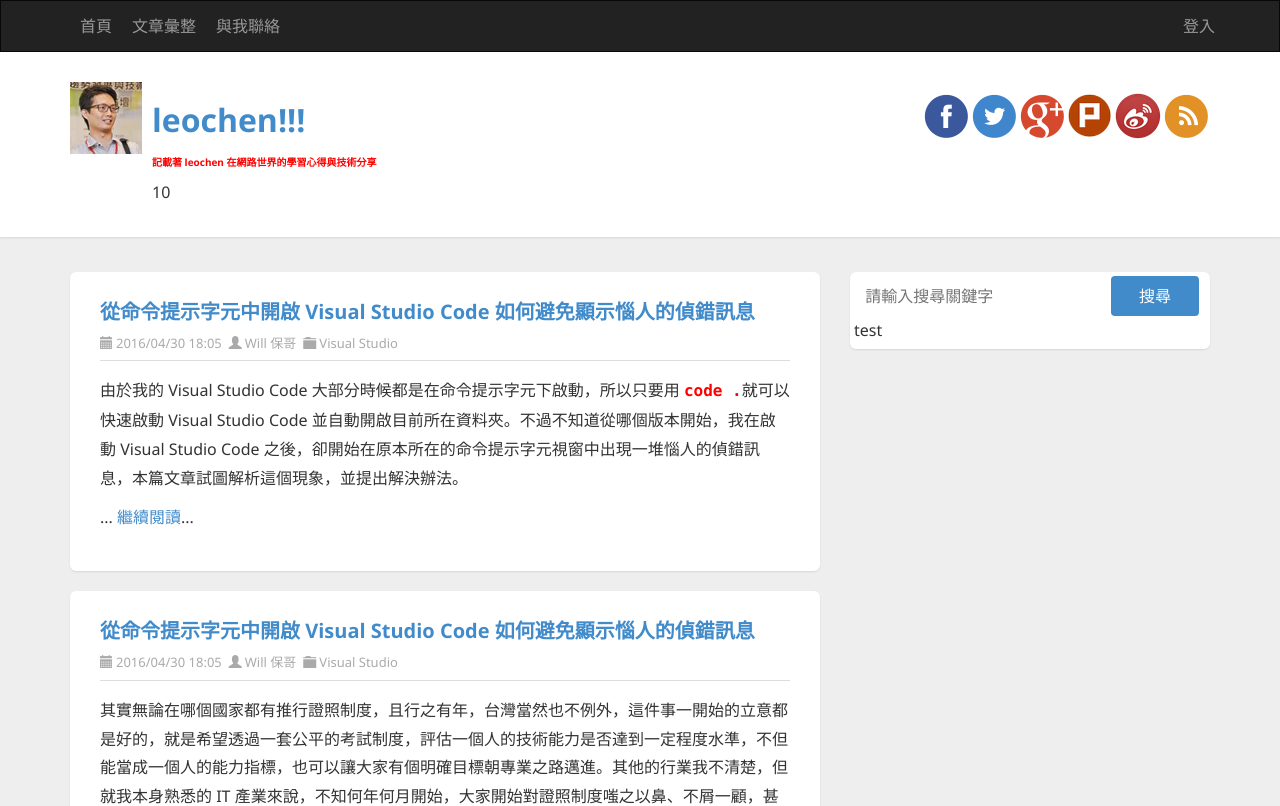
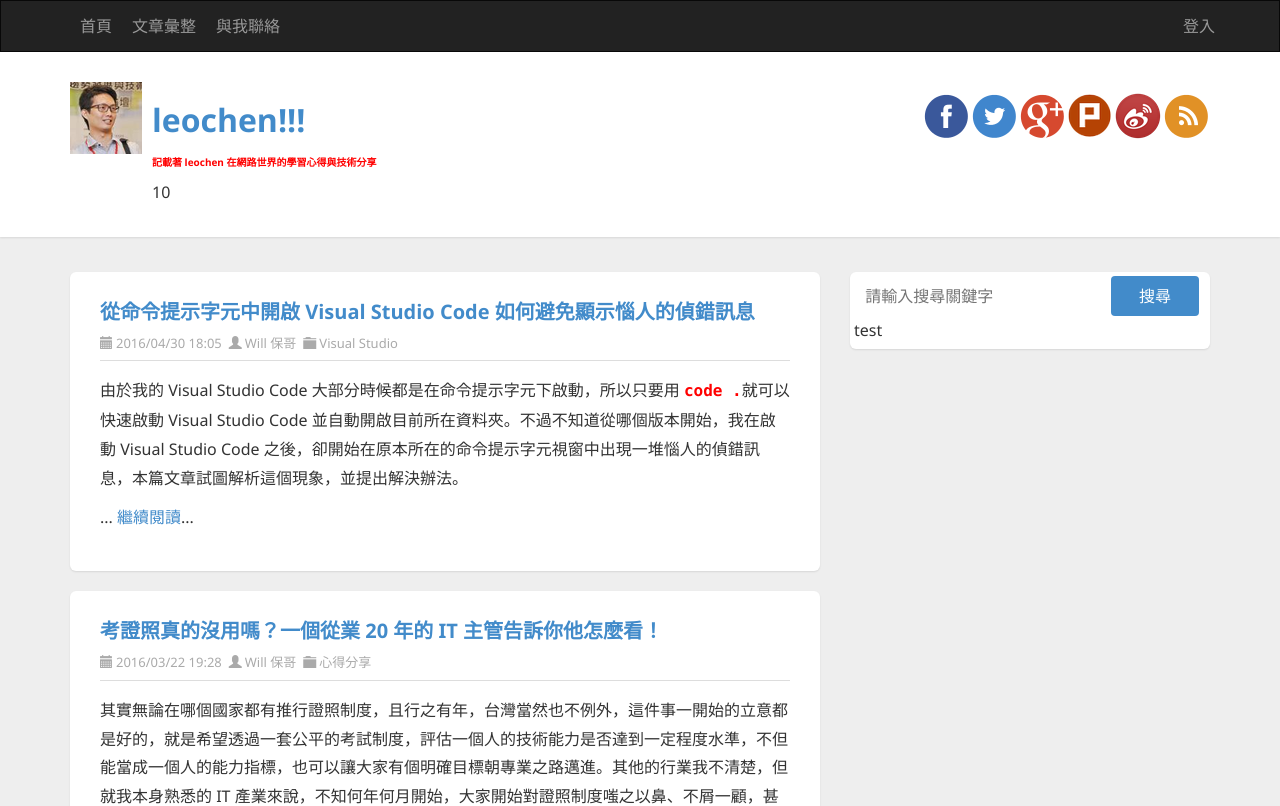
Before and after one commit to leochen1/angular2_160930, an Angular app: page / in a window 1280 px wide. Shown: the top 806 px of the page. Built offline with nearby package versions, Linux system fonts and the light colour scheme.

Commit message:
增加article資料動態呈現綁定

```diff
--- a/src/app/app.component.html
+++ b/src/app/app.component.html
@@ -11,12 +11,12 @@
         <article class="post" id="post0" *ngFor="let item of data">
           <header class="post-header">
             <h2 class="post-title">
-              <a [href]="item.href">從命令提示字元中開啟 Visual Studio Code 如何避免顯示惱人的偵錯訊息</a>
+              <a [href]="item.href">{{item.title}}</a>
             </h2>
             <div class="post-info clearfix">
-              <span class="post-date"><i class="glyphicon glyphicon-calendar"></i>2016/04/30 18:05</span>
+              <span class="post-date"><i class="glyphicon glyphicon-calendar"></i>{{item.date}}</span>
               <span class="post-author"><i class="glyphicon glyphicon-user"></i><a href="http://blog.miniasp.com/author/will.aspx">Will 保哥</a></span>
-              <span class="post-category"><i class="glyphicon glyphicon-folder-close"></i><a href="http://blog.miniasp.com/category/Visual-Studio.aspx">Visual Studio</a></span>
+              <span class="post-category"><i class="glyphicon glyphicon-folder-close"></i><a [href]="item.category-link">{{item.category}}</a></span>
             </div>
           </header>
           <section class="post-body text" [innerHTML]="item.summary">
```
